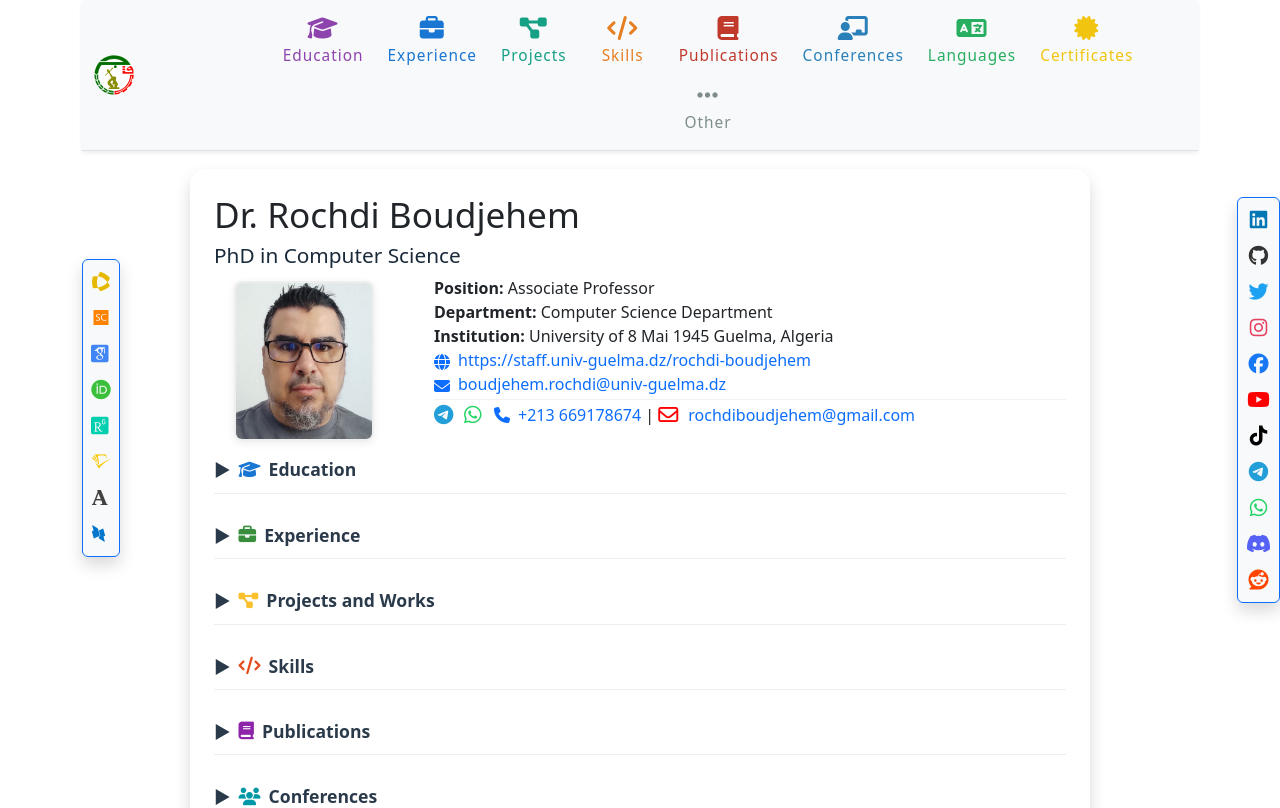
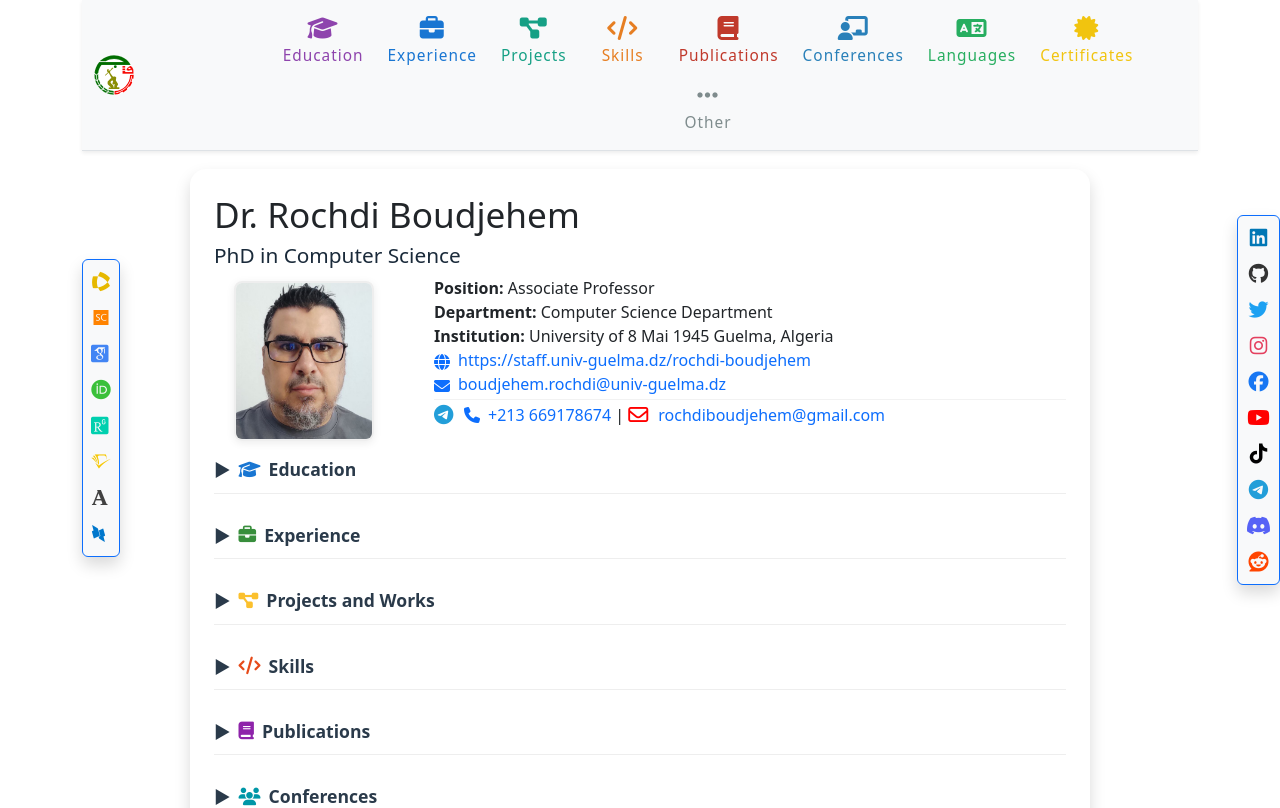
Before and after one commit to rochdiboudjehem/rochdiboudjehem.github.io, a React (Vite) app: page / in a window 1280 px wide. Shown: the top 808 px of the page. Built offline with nearby package versions, Linux system fonts and the light colour scheme.

Commit message:
feat: remove WhatsApp from social media links and cvData

```diff
--- a/src/App.tsx
+++ b/src/App.tsx
@@ -149,11 +149,6 @@ function App() {
                                         {social.telegram && (
                                             <a href={social.telegram} target="_blank" rel="noopener noreferrer" title="Telegram">
                                                 <i className="fab fa-telegram icon" />
-                                            </a>
-                                        )}
-                                        {social.whatsapp && (
-                                            <a href={social.whatsapp} target="_blank" rel="noopener noreferrer" title="WhatsApp">
-                                                <i className="fab fa-whatsapp icon" />
                                             </a>
                                         )}
                                         <a href={`tel:${contacts.phone.replace(/[^\d+]/g, '')}`} target="_blank" rel="noopener noreferrer" title="Call">
--- a/src/components/SocialMediaBlock.tsx
+++ b/src/components/SocialMediaBlock.tsx
@@ -9,7 +9,6 @@ interface SocialMediaBlockProps {
     instagram?: string;
     youtube?: string;
     tiktok?: string;
-    whatsapp?: string;
     github?: string;
     discord?: string;
     reddit?: string;
@@ -27,7 +26,6 @@ const SocialMediaBlock: React.FC<SocialMediaBlockProps> = ({ social, mode }) =>
     instagram: 'fa-instagram',
     tiktok: 'fa-tiktok',
     github: 'fa-github',
-    whatsapp: 'fa-whatsapp',
     discord: 'fa-discord',
     reddit: 'fa-reddit',
   };
@@ -41,7 +39,6 @@ const SocialMediaBlock: React.FC<SocialMediaBlockProps> = ({ social, mode }) =>
     instagram: '#e4405f',
     tiktok: '#010101',
     github: '#333',
-    whatsapp: '#25d366',
   discord: '#5662f6',
     reddit: '#ff4500',
   };
--- a/src/cvData.ts
+++ b/src/cvData.ts
@@ -37,7 +37,6 @@ export const cvData = {
     youtube: "https://www.youtube.com/@rochdiboudjehem",
     tiktok: "https://www.tiktok.com/@rochdi.333",
     telegram: "https://t.me/rochdiboudjehem",
-    whatsapp: "https://wa.me/213669178674",
     discord: "https://discord.gg/rochdiboudjehem",
     reddit: "https://www.reddit.com/user/Party-Picture3943/",
 
```
Also changed, not shown: public/favicon.png.
